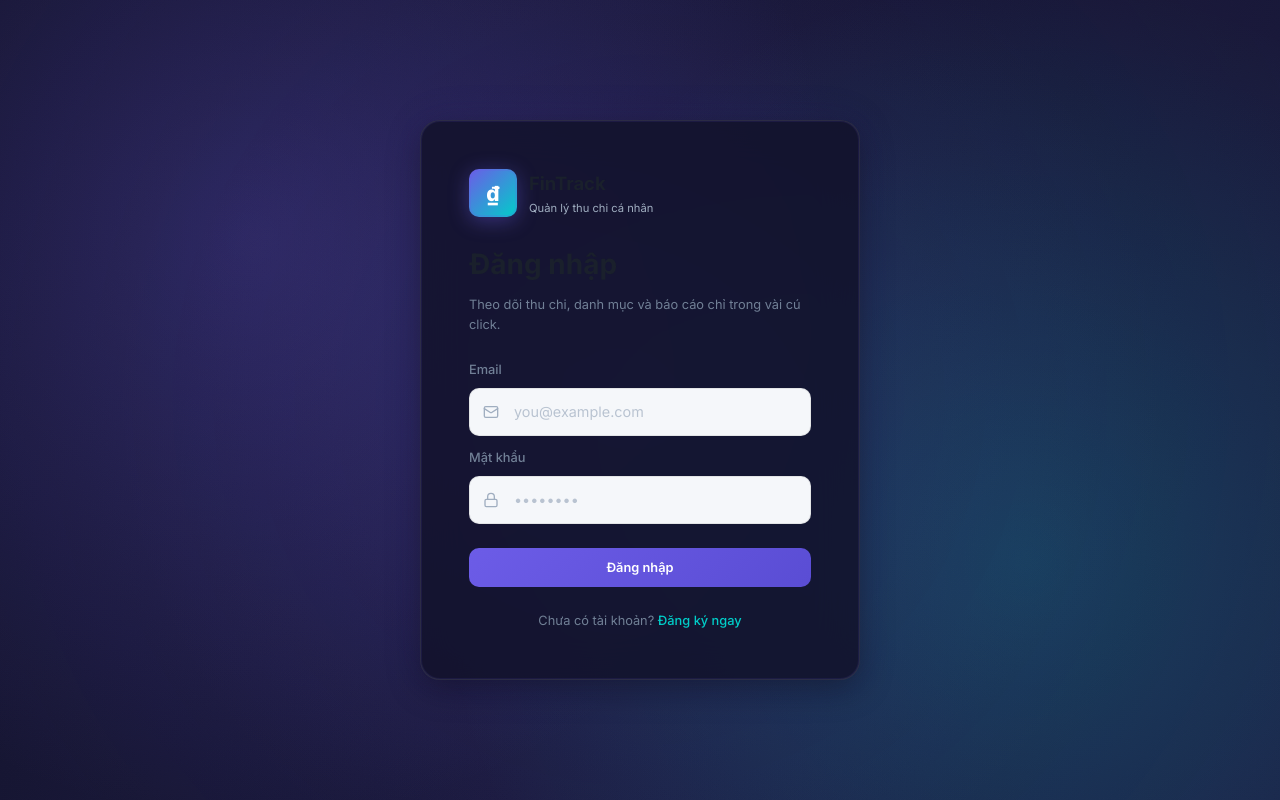
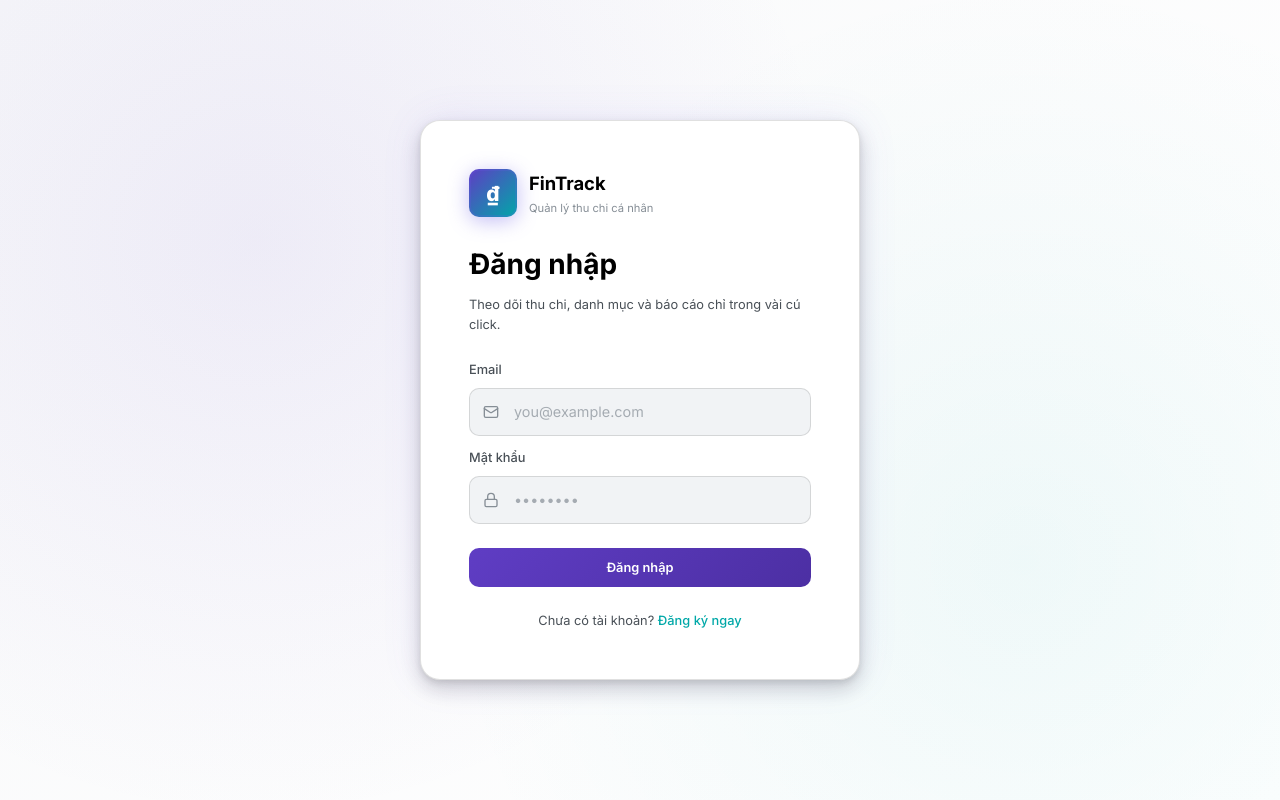
Before and after one commit to HuyTapCode05/quanlythuchi, a React (Vite) app: page /login in a window 1280 px wide. Built offline with nearby package versions, Linux system fonts and the light colour scheme.

Commit message:
Improve light theme contrast and readability

```diff
--- a/src/components/Layout/Sidebar.css
+++ b/src/components/Layout/Sidebar.css
@@ -4,16 +4,16 @@
     position: fixed;
     left: 0;
     top: 0;
-    background: rgba(18, 18, 43, 0.85);
+    background: var(--bg-sidebar);
     backdrop-filter: blur(20px);
     -webkit-backdrop-filter: blur(20px);
-    border-right: 1px solid rgba(255, 255, 255, 0.08);
+    border-right: 1px solid var(--border-color);
     display: flex;
     flex-direction: column;
     transition: width var(--transition-slow);
     z-index: 100;
     overflow: hidden;
-    box-shadow: 4px 0 24px rgba(0, 0, 0, 0.3);
+    box-shadow: var(--shadow-md);
 }
 
 .sidebar--collapsed {
--- a/src/index.css
+++ b/src/index.css
@@ -95,48 +95,48 @@
 
 /* ===== LIGHT THEME ===== */
 [data-theme="light"] {
-  /* Colors - Light Theme */
-  --bg-primary: #f5f7fa;
+  /* Colors - Light Theme (Improved Contrast) */
+  --bg-primary: #f8f9fa;
   --bg-secondary: #ffffff;
   --bg-card: #ffffff;
-  --bg-card-hover: #f8f9fb;
+  --bg-card-hover: #f1f3f5;
   --bg-sidebar: #ffffff;
-  --bg-input: #f5f7fa;
-  --bg-modal-overlay: rgba(0, 0, 0, 0.4);
+  --bg-input: #f1f3f5;
+  --bg-modal-overlay: rgba(0, 0, 0, 0.5);
 
-  --text-primary: #2d3748;
-  --text-secondary: #718096;
-  --text-muted: #a0aec0;
-  --text-heading: #1a202c;
+  --text-primary: #212529;
+  --text-secondary: #495057;
+  --text-muted: #868e96;
+  --text-heading: #000000;
 
-  --accent-primary: #6c5ce7;
-  --accent-primary-hover: #5a4dd4;
-  --accent-primary-glow: rgba(108, 92, 231, 0.2);
-  --accent-secondary: #00cec9;
-  --accent-secondary-glow: rgba(0, 206, 201, 0.15);
+  --accent-primary: #5f3dc4;
+  --accent-primary-hover: #4c2fa3;
+  --accent-primary-glow: rgba(95, 61, 196, 0.25);
+  --accent-secondary: #00a8a8;
+  --accent-secondary-glow: rgba(0, 168, 168, 0.2);
 
-  --income-color: #00b894;
-  --income-bg: rgba(0, 184, 148, 0.1);
-  --income-glow: rgba(0, 184, 148, 0.2);
-  --income-color-light: #00d4a3;
-  --expense-color: #ff6b6b;
-  --expense-bg: rgba(255, 107, 107, 0.1);
-  --expense-glow: rgba(255, 107, 107, 0.2);
-  --expense-color-light: #ff8787;
+  --income-color: #00875a;
+  --income-bg: rgba(0, 135, 90, 0.12);
+  --income-glow: rgba(0, 135, 90, 0.25);
+  --income-color-light: #00b875;
+  --expense-color: #e03131;
+  --expense-bg: rgba(224, 49, 49, 0.12);
+  --expense-glow: rgba(224, 49, 49, 0.25);
+  --expense-color-light: #ff4444;
 
-  --border-color: rgba(0, 0, 0, 0.08);
-  --border-color-active: rgba(108, 92, 231, 0.4);
-  --border-hover: rgba(0, 0, 0, 0.12);
-  --divider: rgba(0, 0, 0, 0.06);
+  --border-color: rgba(0, 0, 0, 0.12);
+  --border-color-active: rgba(95, 61, 196, 0.5);
+  --border-hover: rgba(0, 0, 0, 0.18);
+  --divider: rgba(0, 0, 0, 0.1);
 
-  --danger: #ff4757;
-  --warning: #ffa502;
-  --success: #2ed573;
-  --info: #1e90ff;
+  --danger: #e03131;
+  --warning: #f59f00;
+  --success: #2b8a3e;
+  --info: #1971c2;
 
-  --shadow-sm: 0 2px 8px rgba(0, 0, 0, 0.08);
-  --shadow-md: 0 4px 16px rgba(0, 0, 0, 0.12);
-  --shadow-lg: 0 8px 32px rgba(0, 0, 0, 0.16);
+  --shadow-sm: 0 1px 3px rgba(0, 0, 0, 0.12), 0 1px 2px rgba(0, 0, 0, 0.24);
+  --shadow-md: 0 3px 6px rgba(0, 0, 0, 0.15), 0 2px 4px rgba(0, 0, 0, 0.12);
+  --shadow-lg: 0 10px 20px rgba(0, 0, 0, 0.15), 0 3px 6px rgba(0, 0, 0, 0.1);
   --shadow-glow-accent: 0 0 20px var(--accent-primary-glow);
   --shadow-glow-income: 0 0 16px var(--income-glow);
   --shadow-glow-expense: 0 0 16px var(--expense-glow);
--- a/src/pages/Auth/Auth.css
+++ b/src/pages/Auth/Auth.css
@@ -4,16 +4,27 @@
     align-items: center;
     justify-content: center;
     padding: var(--space-2xl) var(--space-xl);
+    background: var(--bg-primary);
+    position: relative;
+    overflow: hidden;
+}
+
+[data-theme="dark"] .auth {
     background:
         radial-gradient(circle at 20% 30%, rgba(108, 92, 231, 0.25), transparent 50%),
         radial-gradient(circle at 80% 70%, rgba(0, 206, 201, 0.2), transparent 50%),
         radial-gradient(circle at 50% 50%, rgba(108, 92, 231, 0.1), transparent 70%),
         linear-gradient(135deg, #0f0f23 0%, #1a1a3e 100%);
-    position: relative;
-    overflow: hidden;
 }
 
-.auth::before {
+[data-theme="light"] .auth {
+    background:
+        radial-gradient(circle at 20% 30%, rgba(95, 61, 196, 0.08), transparent 50%),
+        radial-gradient(circle at 80% 70%, rgba(0, 168, 168, 0.06), transparent 50%),
+        linear-gradient(135deg, #f8f9fa 0%, #ffffff 100%);
+}
+
+[data-theme="dark"] .auth::before {
     content: '';
     position: absolute;
     top: -50%;
@@ -33,14 +44,12 @@
 .auth__card {
     width: 100%;
     max-width: 440px;
-    background: rgba(18, 18, 43, 0.85);
+    background: var(--bg-card);
     backdrop-filter: blur(20px);
     -webkit-backdrop-filter: blur(20px);
     border-radius: var(--radius-xl);
-    border: 1px solid rgba(255, 255, 255, 0.1);
-    box-shadow:
-        0 8px 32px rgba(0, 0, 0, 0.4),
-        0 0 0 1px rgba(108, 92, 231, 0.1) inset,
+    border: 1px solid var(--border-color);
+    box-shadow: var(--shadow-lg),
         0 0 40px rgba(108, 92, 231, 0.1);
     padding: var(--space-3xl);
     position: relative;
```
Also changed, not shown: 1 other file (tests, documents, lock files or other folders).
